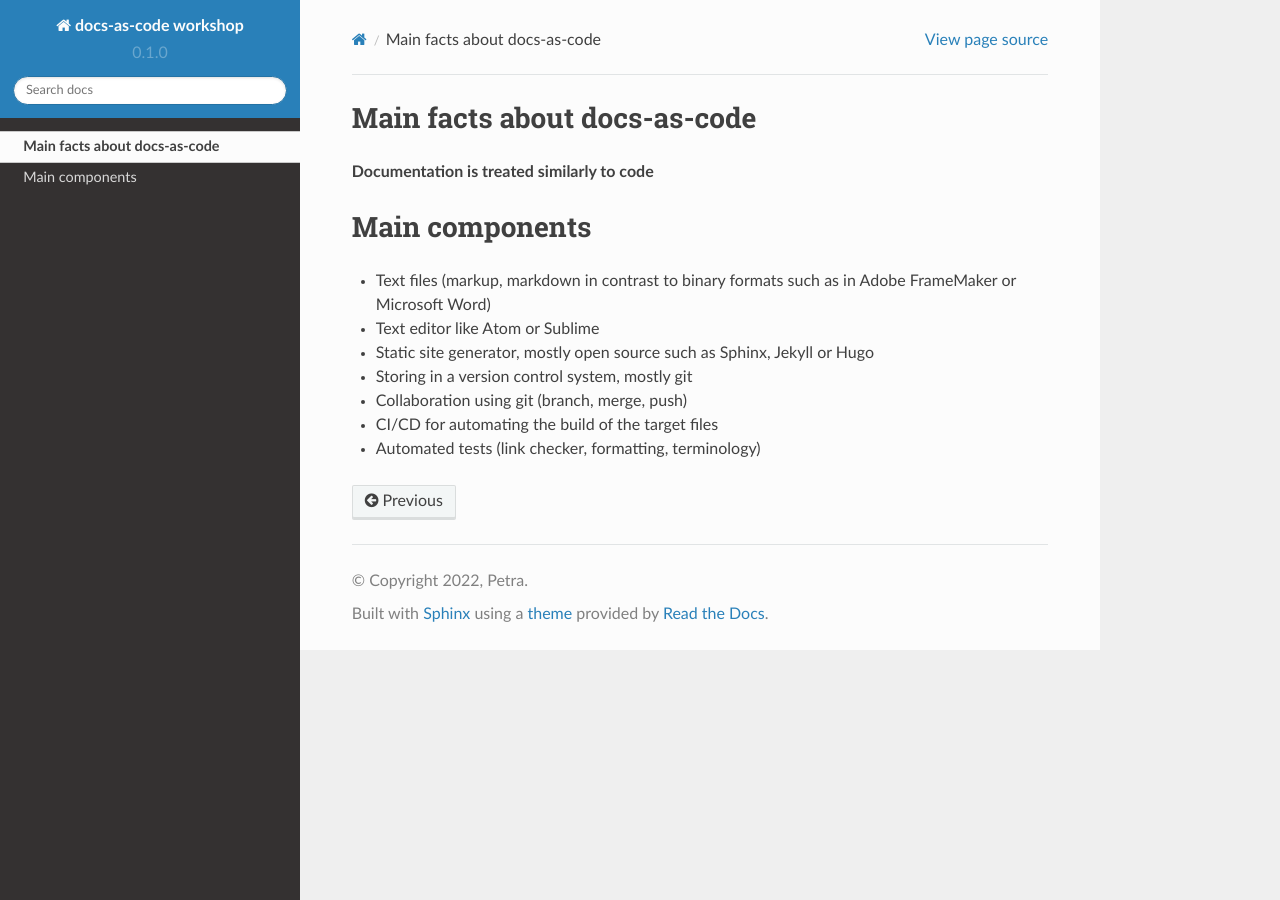
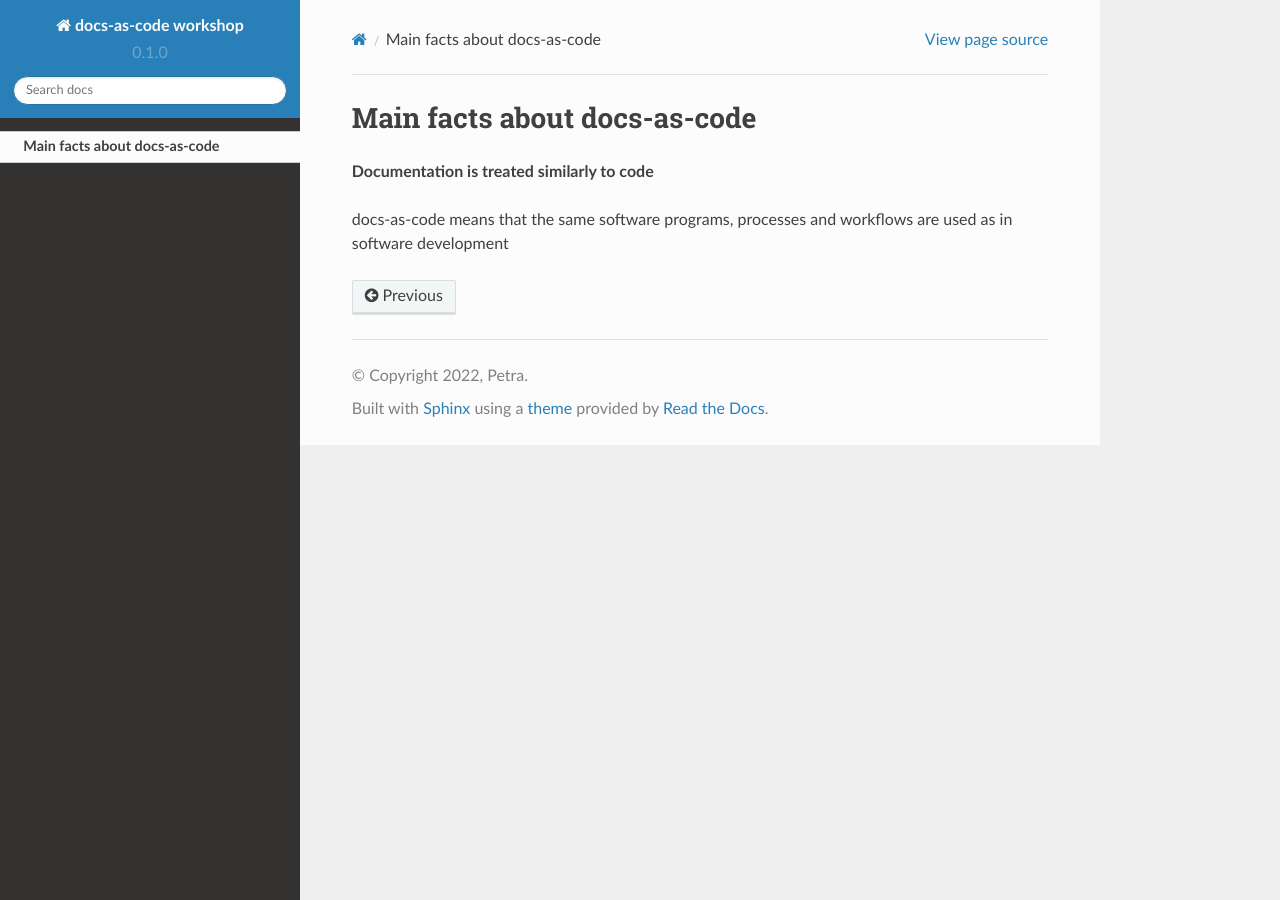
Before and after one commit to pezi77/workshop-fh-nov-22, a Sphinx documentation site: the page built from docs/source/intro.rst, in a window 1280 px wide. Built offline with Sphinx 7.4.7 and the Read the Docs theme 2.0.0, drawn with Linux system fonts in a browser that asks for light colours; pages that are not in the unit, such as notebooks, are missing from menus.

Commit message:
Update intro.rst

```diff
--- a/docs/source/intro.rst
+++ b/docs/source/intro.rst
@@ -3,14 +3,4 @@ Main facts about docs-as-code
 
 **Documentation is treated similarly to code**
 
-
-Main components
-===============
-
-* Text files (markup, markdown in contrast to binary formats such as in Adobe FrameMaker or Microsoft Word)
-* Text editor like Atom or Sublime
-* Static site generator, mostly open source such as Sphinx, Jekyll or Hugo
-* Storing in a version control system, mostly git
-* Collaboration using git (branch, merge, push)
-* CI/CD for automating the build of the target files
-* Automated tests (link checker, formatting, terminology)
+docs-as-code means that the same software programs, processes and workflows are used as in software development
```
